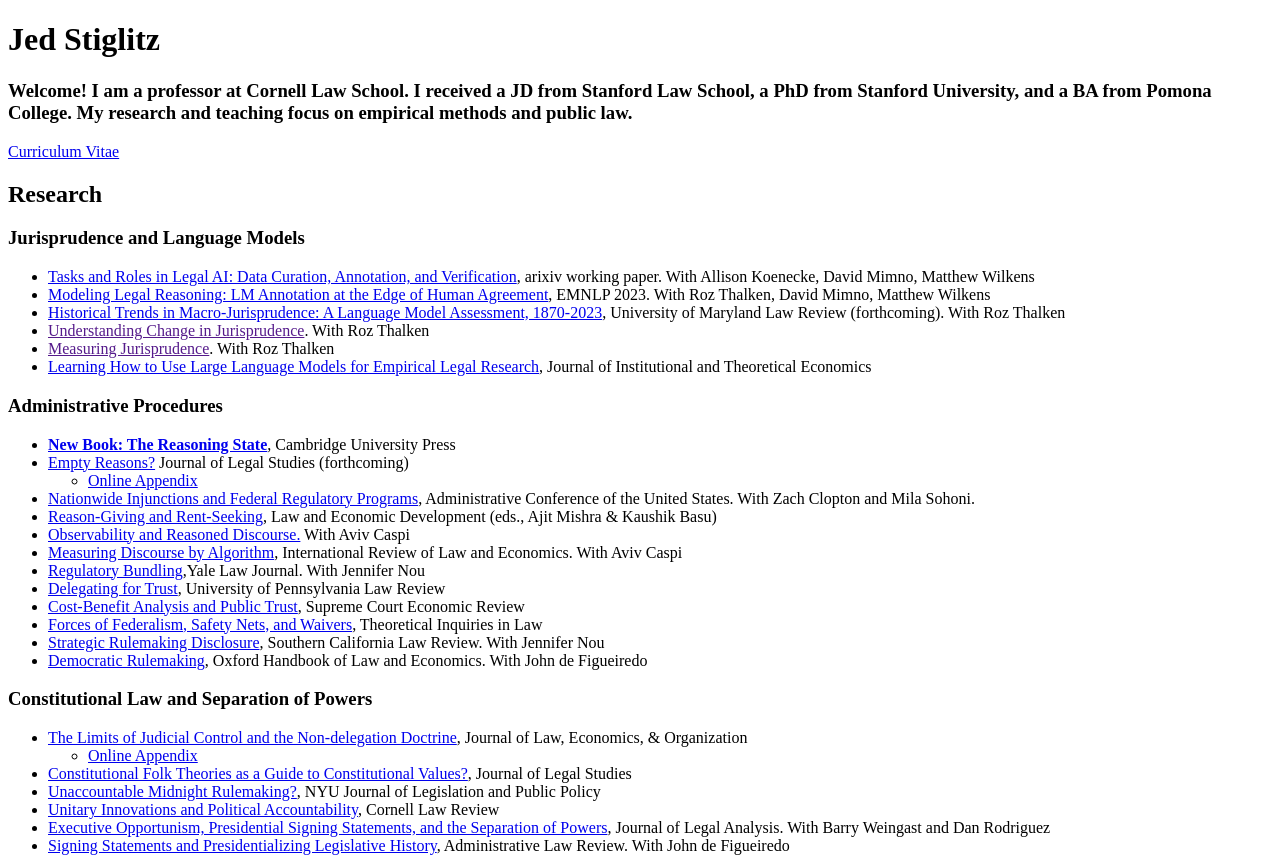
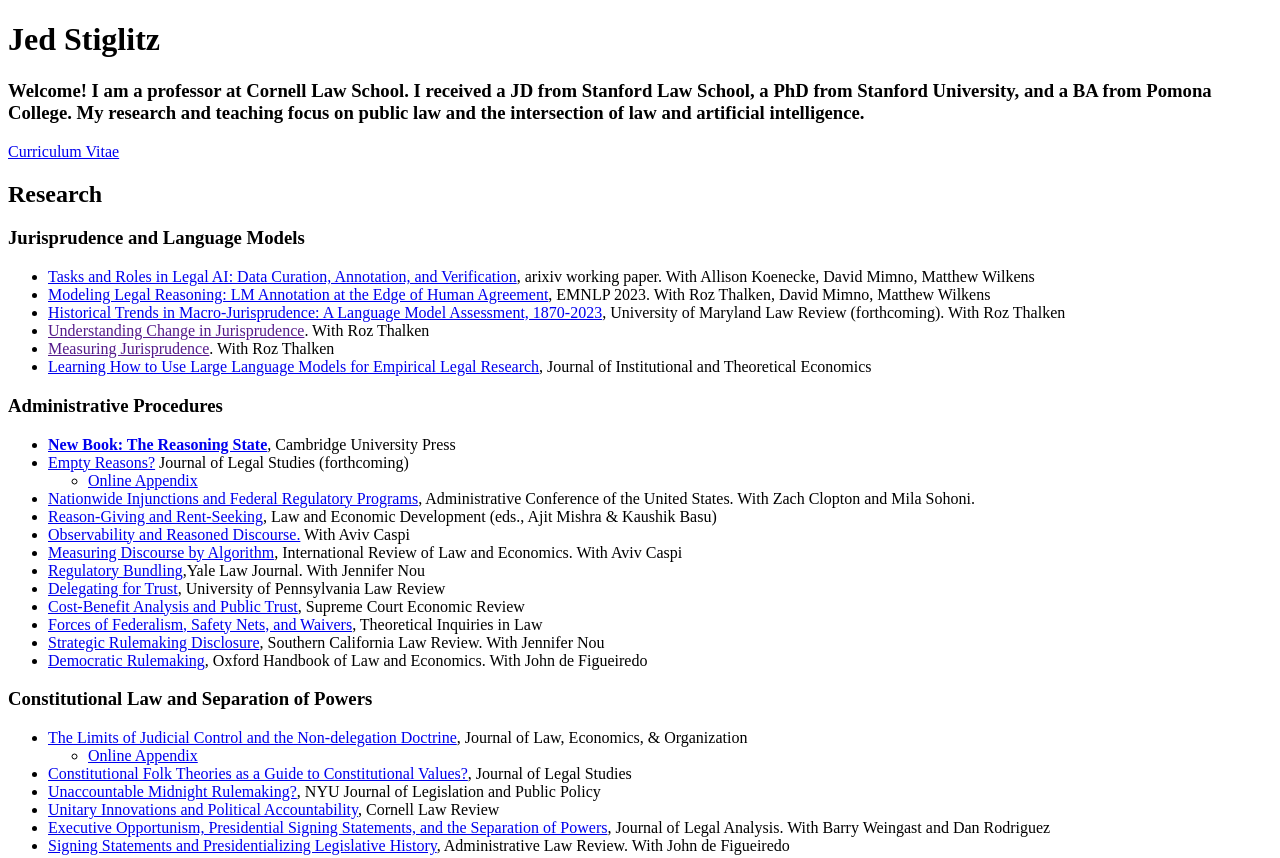
Before and after one commit to jlexcode/jlexcode.github.io, a plain HTML site: page index.html in a window 1280 px wide. Shown: the top 858 px of the page. Drawn offline with Linux system fonts and the light colour scheme.

Commit message:
Add files via upload

```diff
--- a/index.html
+++ b/index.html
@@ -14,7 +14,7 @@
 </head>
 <body>
 <h1>Jed Stiglitz</h1>
-<h3>Welcome! I am a professor at Cornell Law School. I received a JD from Stanford Law School, a PhD from Stanford University, and a BA from Pomona College.  My research and teaching focus on empirical methods and public law.</h2>
+<h3>Welcome! I am a professor at Cornell Law School. I received a JD from Stanford Law School, a PhD from Stanford University, and a BA from Pomona College.  My research and teaching focus on public law and the intersection of law and artificial intelligence.</h2>
 <p>
 <p>
 <p>
```
